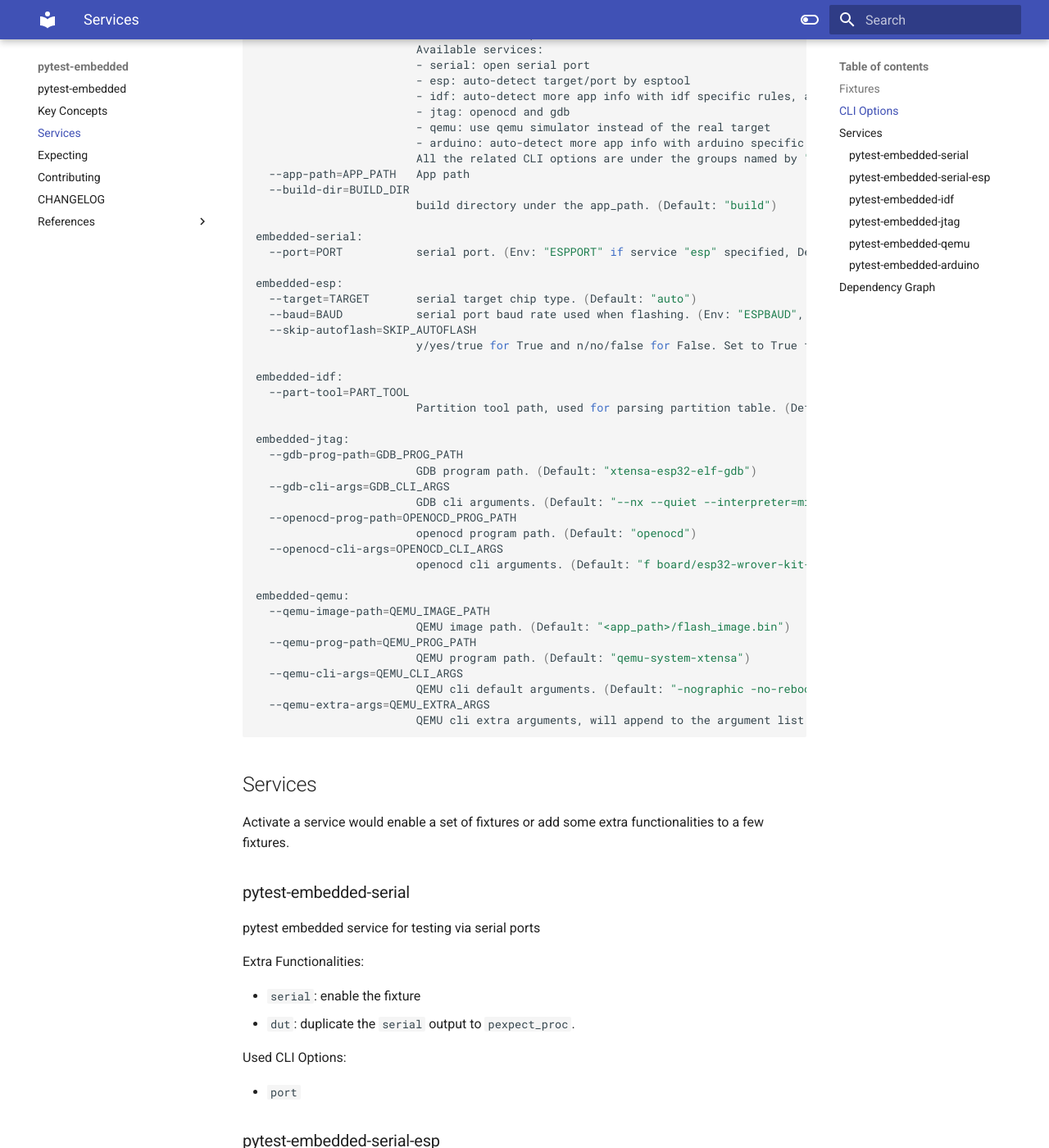
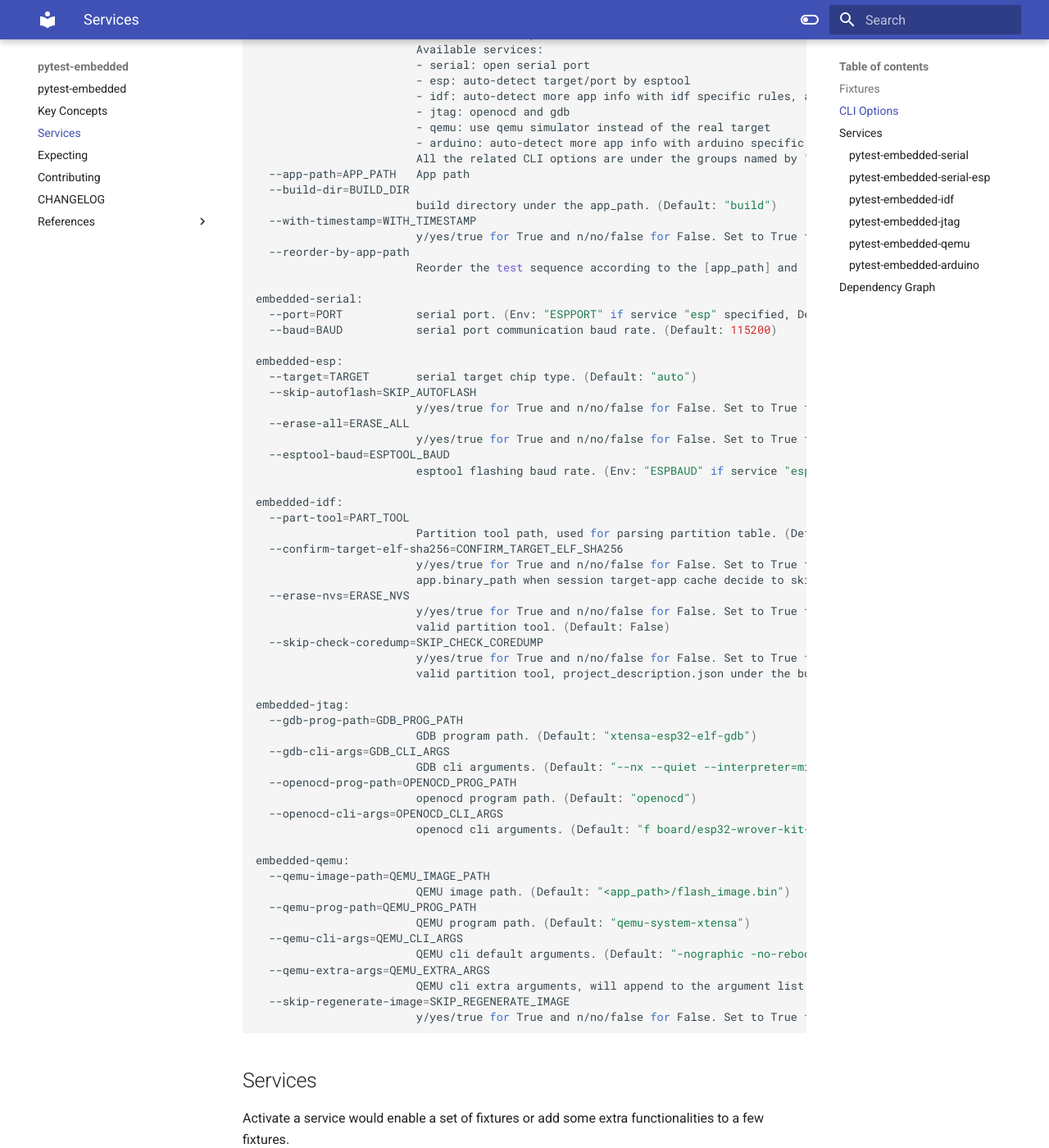
Before and after one commit to espressif/pytest-embedded, an MkDocs documentation site: the page built from docs/services.md, in a window 1280 px wide and 1400 px high, scrolled down 1588 px. Shown: the whole window at 82% size. Built offline with MkDocs 1.6.1 and Material for MkDocs 9.7.7, drawn with Linux system fonts in a browser that asks for light colours; some of the changed text lies outside the part shown.

Commit message:
docs: update the latest readme

````diff
--- a/docs/services.md
+++ b/docs/services.md
@@ -67,8 +67,8 @@ embedded:
                         "--app-path=test_path1|test_path2" when two DUTs are using different built binary files.
                         "--part-tool=part_tool_path|" when only the first DUT needs this option, the second should keep as empty.
                         "--embedded-services=idf --count=2" when both of these DUTs are using the same services.
-                        The configuration would be duplicated when it has only one value but the "count" amount is greater than 1. It would raise an
-                        exception when the configuration has multi values but the amount is different from the "count" amount.
+                        The configuration would be duplicated when it has only one value but the "count" amount is greater than 1. It would raise an exception when the
+                        configuration has multi values but the amount is different from the "count" amount.
                         For example:
                         "--embedded-services=idf|esp-idf --count=3" would raise an exception.
   --parallel-count=PARALLEL_COUNT
@@ -88,19 +88,36 @@ embedded:
   --app-path=APP_PATH   App path
   --build-dir=BUILD_DIR
                         build directory under the app_path. (Default: "build")
+  --with-timestamp=WITH_TIMESTAMP
+                        y/yes/true for True and n/no/false for False. Set to True to enable print with timestamp. (Default: True)
+  --reorder-by-app-path
+                        Reorder the test sequence according to the [app_path] and [build_dir]. (Default: False)
 
 embedded-serial:
   --port=PORT           serial port. (Env: "ESPPORT" if service "esp" specified, Default: "None")
+  --baud=BAUD           serial port communication baud rate. (Default: 115200)
 
 embedded-esp:
   --target=TARGET       serial target chip type. (Default: "auto")
-  --baud=BAUD           serial port baud rate used when flashing. (Env: "ESPBAUD", Default: 115200)
   --skip-autoflash=SKIP_AUTOFLASH
                         y/yes/true for True and n/no/false for False. Set to True to disable auto flash. (Default: False)
+  --erase-all=ERASE_ALL
+                        y/yes/true for True and n/no/false for False. Set to True to erase all flash before programming. (Default: False)
+  --esptool-baud=ESPTOOL_BAUD
+                        esptool flashing baud rate. (Env: "ESPBAUD" if service "esp" specified, Default: 921600)
 
 embedded-idf:
   --part-tool=PART_TOOL
                         Partition tool path, used for parsing partition table. (Default: "$IDF_PATH/components/partition_table/gen_esp32part.py"
+  --confirm-target-elf-sha256=CONFIRM_TARGET_ELF_SHA256
+                        y/yes/true for True and n/no/false for False. Set to True to read the elf sha256 from target flash and compare to the local elf under
+                        app.binary_path when session target-app cache decide to skip the autoflash. (Default: False)
+  --erase-nvs=ERASE_NVS
+                        y/yes/true for True and n/no/false for False. Set to True to erase the non-volatile storage blocks when flash files to the target chip. Requires
+                        valid partition tool. (Default: False)
+  --skip-check-coredump=SKIP_CHECK_COREDUMP
+                        y/yes/true for True and n/no/false for False. Set to True to skip auto check core dump in UART/flash while teardown the failing test case. Requires
+                        valid partition tool, project_description.json under the build dir. (Default: False)
 
 embedded-jtag:
   --gdb-prog-path=GDB_PROG_PATH
@@ -121,6 +138,8 @@ embedded-qemu:
                         QEMU cli default arguments. (Default: "-nographic -no-reboot -machine esp32")
   --qemu-extra-args=QEMU_EXTRA_ARGS
                         QEMU cli extra arguments, will append to the argument list. (Default: None)
+  --skip-regenerate-image=SKIP_REGENERATE_IMAGE
+                        y/yes/true for True and n/no/false for False. Set to True to disable auto regenerate image. (Default: False)
 ```
 
 ## Services
````
